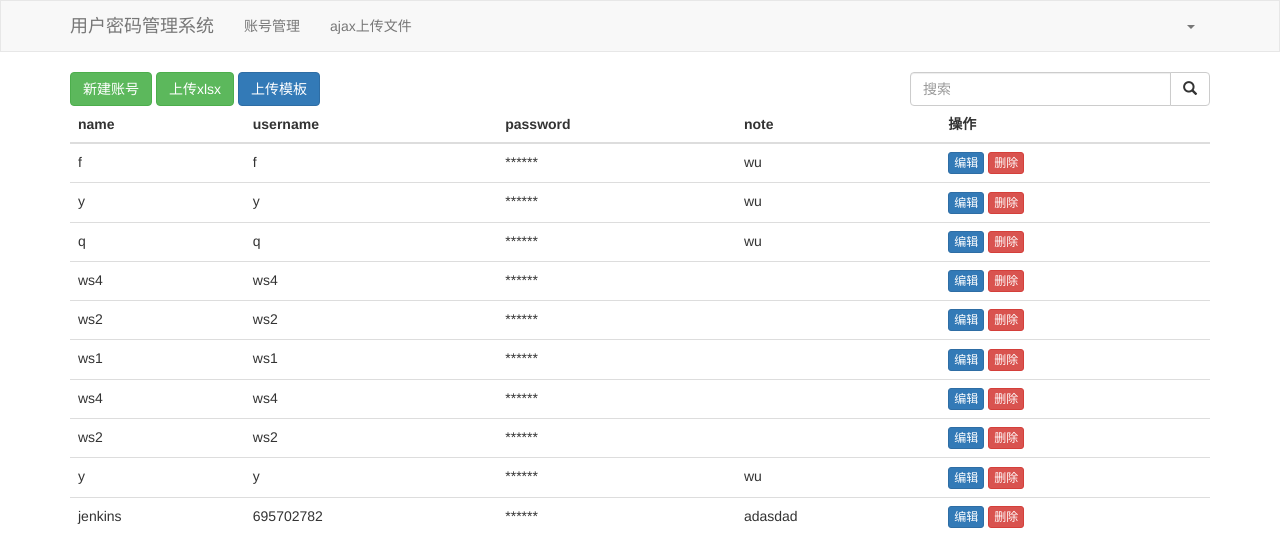
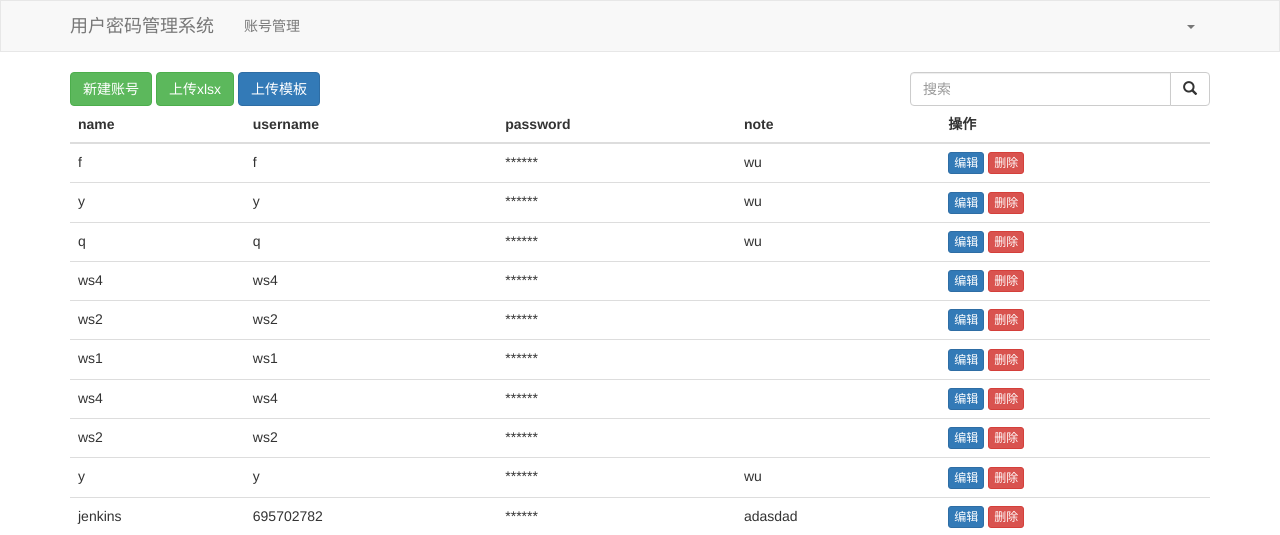
Before and after one commit to Qiuyangfeng/djangoProject, a Django app: page /account/ in a window 1280 px wide. Shown: the top 535 px of the page. Run offline with Django 4.2, Linux system fonts and the light colour scheme; data comes from the database, SQL or seed files in the repository; both versions use the stored data as it was after the commit; some libraries are stand-ins or nearby versions.

Commit message:
2022101722

```diff
--- a/accountStorage/templates/accountStorage/ajax_upload.html
+++ b/accountStorage/templates/accountStorage/ajax_upload.html
@@ -24,7 +24,6 @@
         function UploadEvent() {
             $('#modalUpload').modal('show');
         }
-
         function uploads() {
             const form_data = new FormData();
             form_data.append('files', $('#file_uploads')[0].files[0]);
--- a/accountStorage/templates/accountStorage/layout.html
+++ b/accountStorage/templates/accountStorage/layout.html
@@ -31,10 +31,6 @@
             <ul class="nav navbar-nav">
                 <li><a href="{% url 'accountStorage:account_list' %}">账号管理</a></li>
             </ul>
-            <ul class="nav navbar-nav">
-                <li><a href="{% url 'accountStorage:upload_ajax_excel' %}">ajax上传文件</a></li>
-            </ul>
-
             <ul class="nav navbar-nav navbar-right">
                 <li class="dropdown">
                     <a href="#" class="dropdown-toggle" data-toggle="dropdown" role="button" aria-haspopup="true"
```
Also changed, not shown: db.sqlite3.
